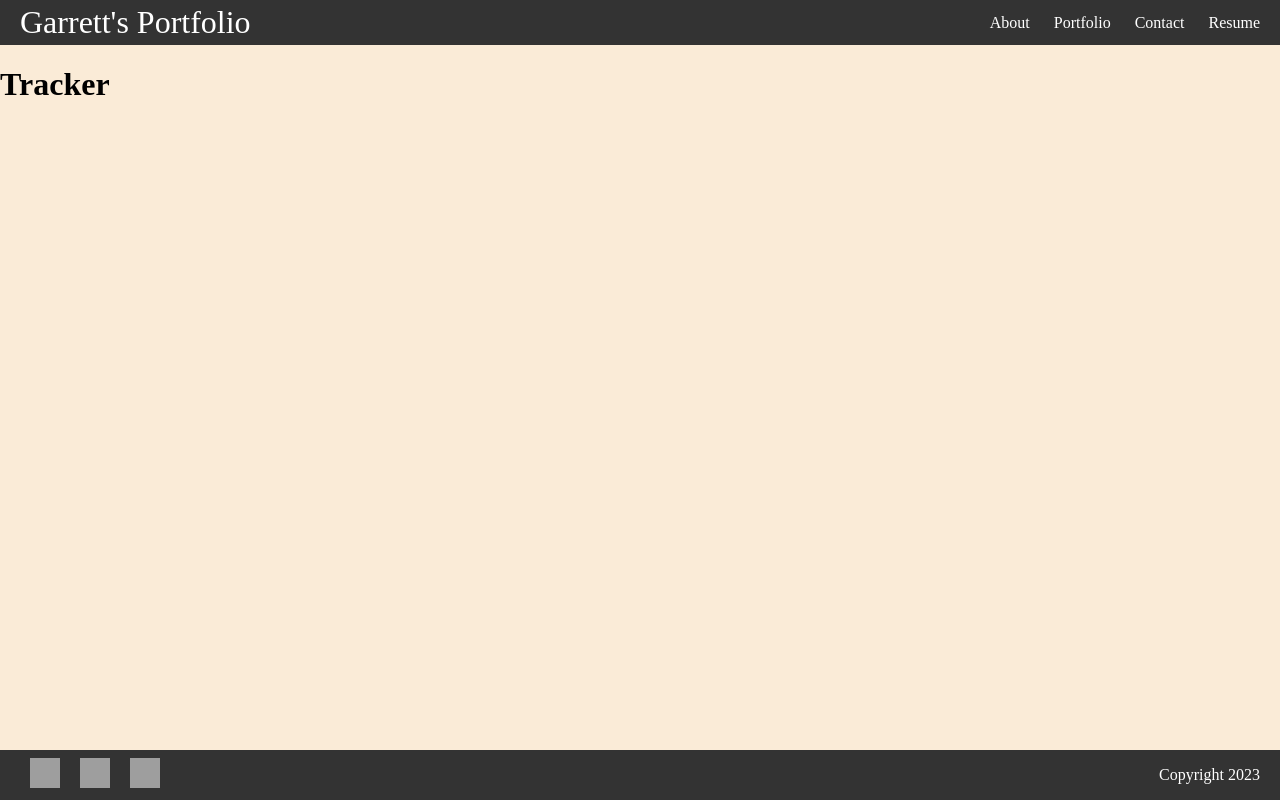
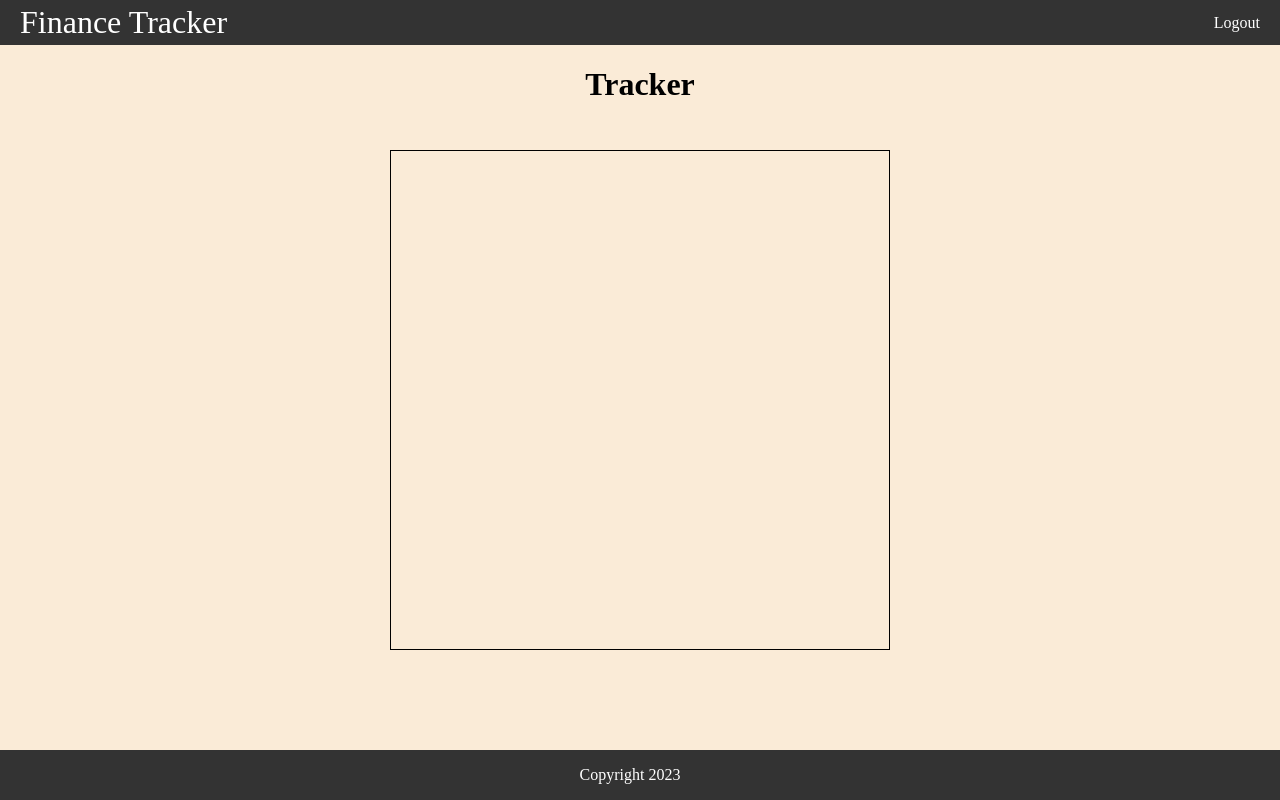
Before and after one commit to garrettswink/project3, a React (Vite) app: page /tracker in a window 1280 px wide. Built offline with nearby package versions, Linux system fonts and the light colour scheme; grey boxes are pictures that could not be loaded.

Commit message:
Placeholder layout elements.

```diff
--- a/src/components/Footer.jsx
+++ b/src/components/Footer.jsx
@@ -4,26 +4,6 @@ import "../styles/Footer.css";
 export default function Footer() {
   return (
     <footer>
-      <ul>
-        <li>
-          <a href="https://github.com">
-            <img src="/github.png" />
-          </a>
-        </li>
-        <li>
-          <a href="https://substack.com">
-            <img src="/substack.png" />
-
-          </a>
-        </li>
-        <li>
-          <a href="https://LinkedIn.com">
-            <img src="/linkedin.png" />
-
-          </a>
-        </li>
-      </ul>
-
       <p className="copyright">Copyright 2023</p>
     </footer>
   );
--- a/src/components/Navbar.jsx
+++ b/src/components/Navbar.jsx
@@ -7,15 +7,11 @@ export default function Navbar() {
   return (
     <nav className="nav">
       <Link to="/" className="site-title">
-        Garrett's Portfolio
+        Finance Tracker
       </Link>
 
       <ul>
-        <CustomLink to="/">About</CustomLink>
-        <CustomLink to="/portfolio">Portfolio</CustomLink>
-        <CustomLink to="/contact">Contact</CustomLink>
-        <CustomLink to="/resume">Resume</CustomLink>
-
+        <CustomLink to="/">Logout</CustomLink>
       </ul>
     </nav>
   );
--- a/src/pages/Login.jsx
+++ b/src/pages/Login.jsx
@@ -1,8 +1,20 @@
 import "../styles/Login.css";
 
+import { useNavigate } from 'react-router-dom';
+
 export default function Login() {
+
+let navigate = useNavigate();
+
+    const goToTracker = () => {
+navigate('/tracker');
+    }
+
 return (
 <>
     <h1>Login</h1>
+    <div className="button-container">
+    <button onClick={goToTracker}>Login</button>
+    </div>
     </>
 )}
--- a/src/pages/Tracker.jsx
+++ b/src/pages/Tracker.jsx
@@ -1,8 +1,14 @@
 import "../styles/Tracker.css";
 
 export default function Tracker() {
-return (
-<>
-    <h1>Tracker</h1>
+  return (
+    <>
+    <div className="title-container">
+      <h1>Tracker</h1>
+      </div>
+      <div className="parent-container">
+        <div className="tracker-container"></div>
+      </div>
     </>
-)}
+  );
+}
--- a/src/styles/Login.css
+++ b/src/styles/Login.css
@@ -0,0 +1,7 @@
+h1 {
+    text-align: center;
+}
+
+.button-container {
+    text-align: center;
+}
--- a/src/styles/Navbar.css
+++ b/src/styles/Navbar.css
@@ -42,7 +42,3 @@ body {
 .nav li:hover {
     background-color: #777;
 }
-
-.nav li.active {
-    background-color: #555;
-}
--- a/src/styles/Tracker.css
+++ b/src/styles/Tracker.css
@@ -0,0 +1,32 @@
+.tracker-container {
+    position: fixed;
+    top: 50%;
+    left: 50%;
+    transform: translate(-50%, -50%);
+
+    height: 500px;
+    width: 500px;
+    border: solid black 1px;
+    padding: 1em;
+    box-sizing: border-box;
+}
+
+@media (max-height: 600px) {
+    .tracker-container {
+        height: 300px;
+        width: 300px;
+        padding: 0.5em;
+    }
+
+    h1 {
+        font-size: smaller;
+        margin-top: 10px;
+        margin-bottom: 10px;
+    }
+
+    .tracker-container {
+        width: 90%;
+        height: auto;
+        min-height: 300px;
+    }
+}
```
